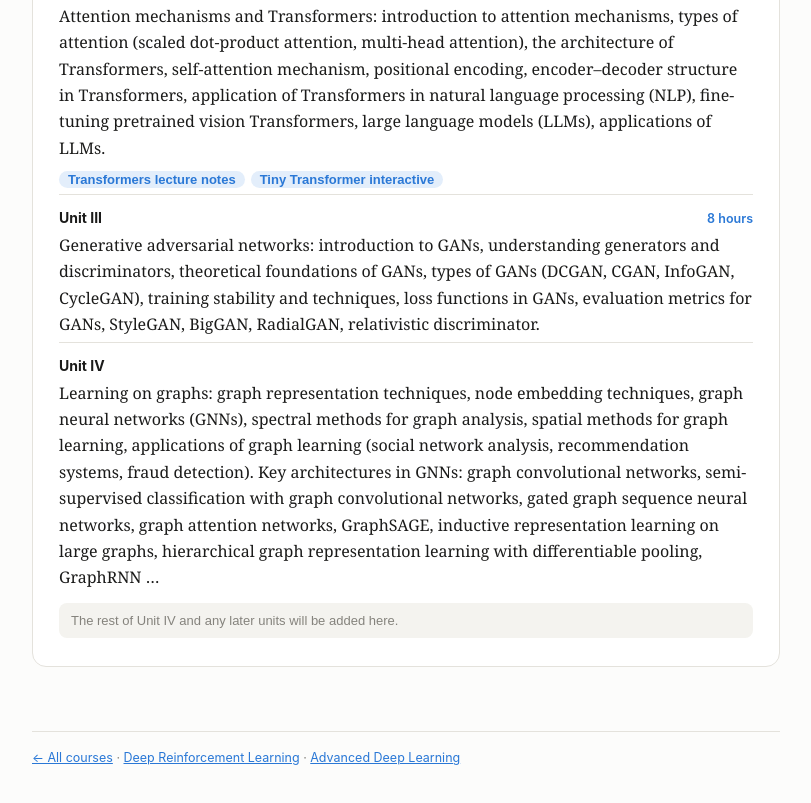
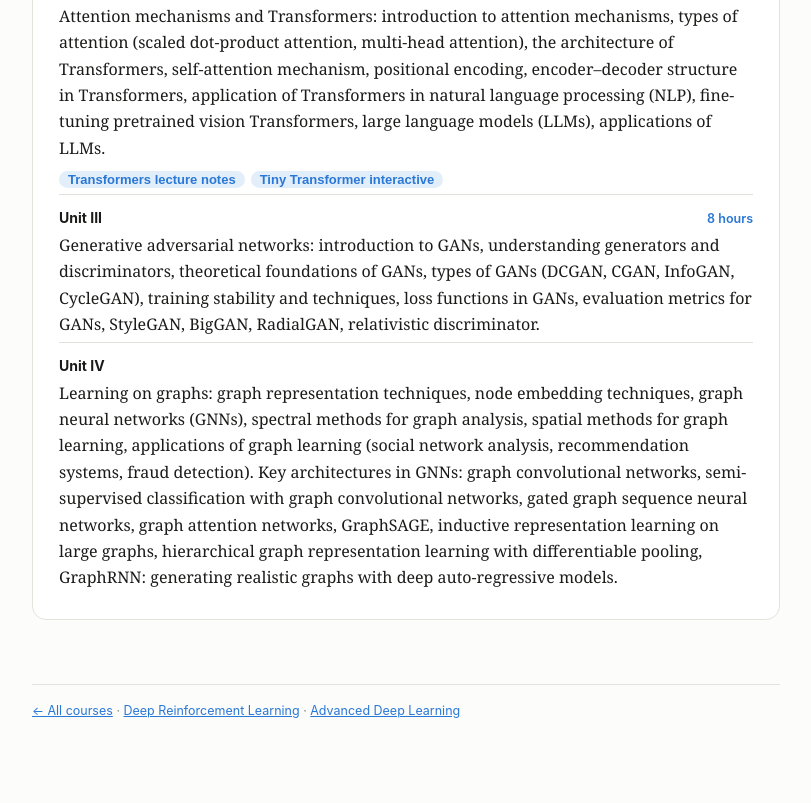
Before and after one commit to darrayes/darrayes.github.io, a plain HTML site: page syllabus/index.html in a window 1280 px wide. Shown: the part 2048-2851 px from the top of the page, without its empty margins (234-1045 px from the left). Drawn offline with Linux system fonts and the light colour scheme.

Commit message:
Complete Advanced DL syllabus Unit IV

```diff
--- a/syllabus/index.html
+++ b/syllabus/index.html
@@ -88,9 +88,8 @@
       <div class="notes"><a href="../courses/advanced-dl/transformers/">Transformers lecture notes</a><a href="../courses/advanced-dl/transformer-flow/">Tiny Transformer interactive</a></div></div>
     <div class="unit"><div class="uh"><span>Unit III</span><span class="hrs">8 hours</span></div>
       <p>Generative adversarial networks: introduction to GANs, understanding generators and discriminators, theoretical foundations of GANs, types of GANs (DCGAN, CGAN, InfoGAN, CycleGAN), training stability and techniques, loss functions in GANs, evaluation metrics for GANs, StyleGAN, BigGAN, RadialGAN, relativistic discriminator.</p></div>
-    <div class="unit"><div class="uh"><span>Unit IV</span><span class="hrs"></span></div>
-      <p>Learning on graphs: graph representation techniques, node embedding techniques, graph neural networks (GNNs), spectral methods for graph analysis, spatial methods for graph learning, applications of graph learning (social network analysis, recommendation systems, fraud detection). Key architectures in GNNs: graph convolutional networks, semi-supervised classification with graph convolutional networks, gated graph sequence neural networks, graph attention networks, GraphSAGE, inductive representation learning on large graphs, hierarchical graph representation learning with differentiable pooling, GraphRNN …</p>
-      <div class="pending">The rest of Unit IV and any later units will be added here.</div></div>
+    <div class="unit"><div class="uh"><span>Unit IV</span></div>
+      <p>Learning on graphs: graph representation techniques, node embedding techniques, graph neural networks (GNNs), spectral methods for graph analysis, spatial methods for graph learning, applications of graph learning (social network analysis, recommendation systems, fraud detection). Key architectures in GNNs: graph convolutional networks, semi-supervised classification with graph convolutional networks, gated graph sequence neural networks, graph attention networks, GraphSAGE, inductive representation learning on large graphs, hierarchical graph representation learning with differentiable pooling, GraphRNN: generating realistic graphs with deep auto-regressive models.</p></div>
   </section>
 
   <footer><a href="../">← All courses</a> · <a href="../courses/deep-rl/">Deep Reinforcement Learning</a> · <a href="../courses/advanced-dl/">Advanced Deep Learning</a></footer>
```
